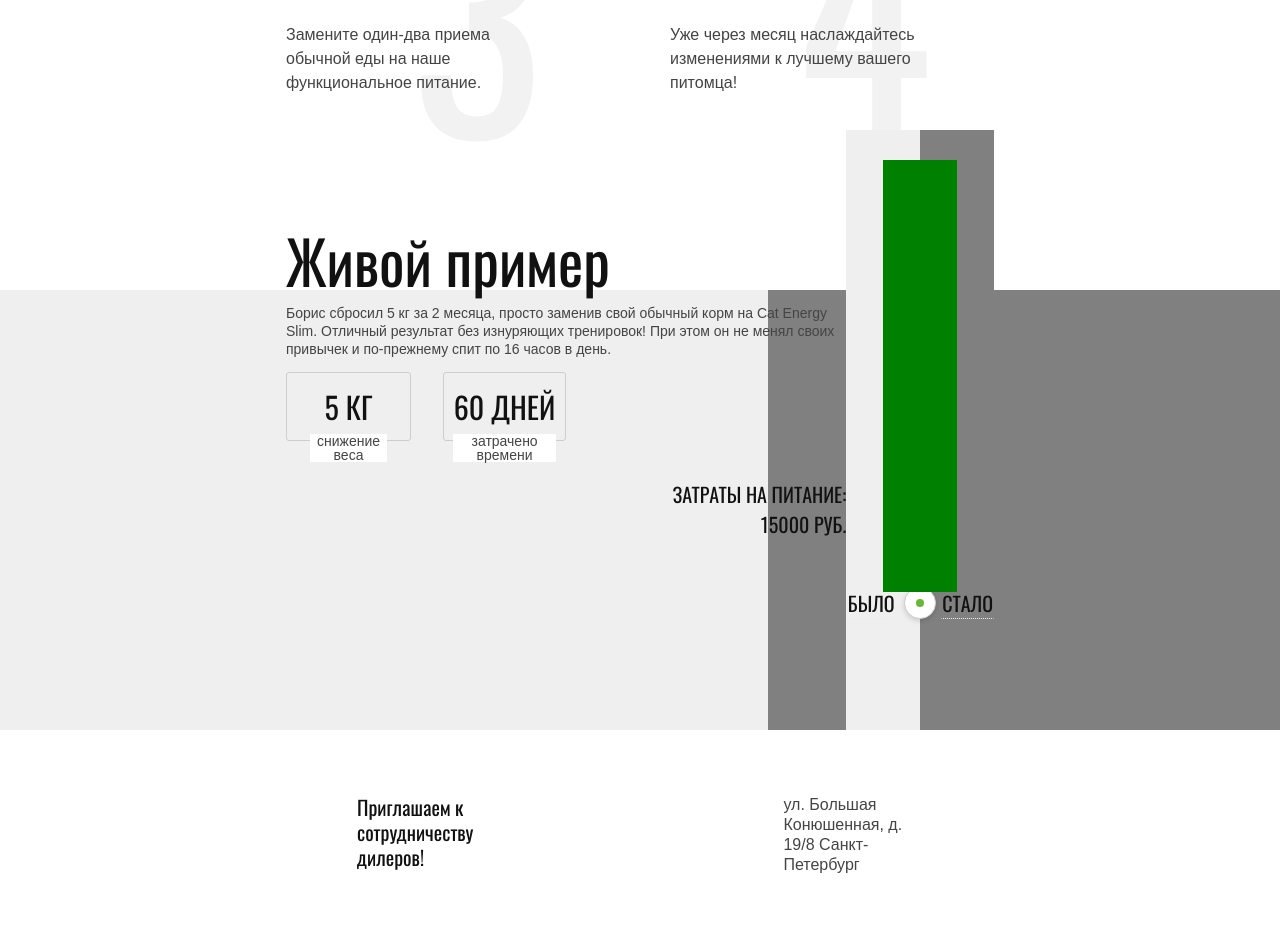
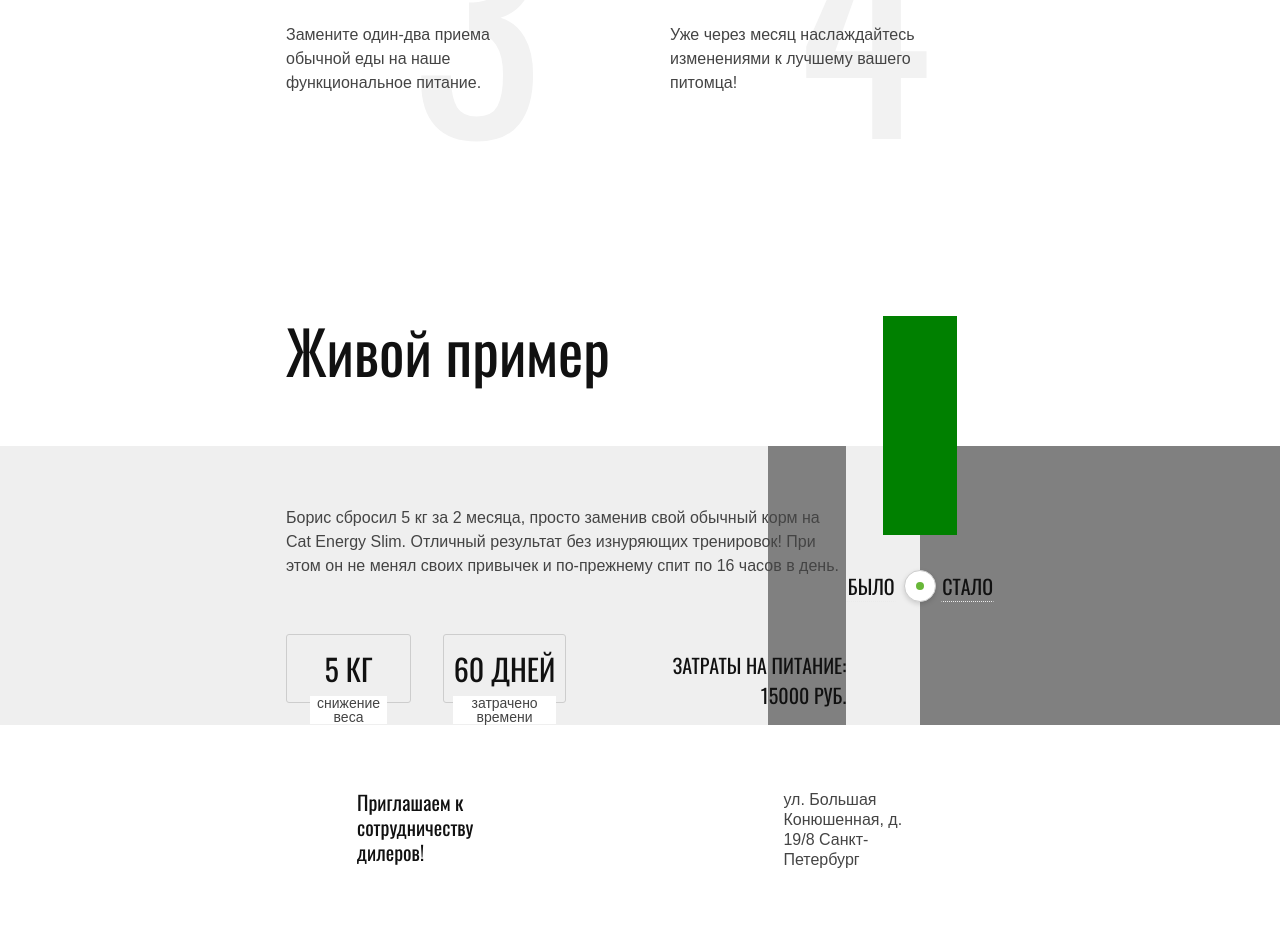
Before and after one commit to ivanovalizz/888913-cat-energy-18, a website: page source/index.html in a window 1280 px wide. Shown: the part 1780-2710 px from the top of the page. Drawn offline with nearby package versions, Linux system fonts and the light colour scheme; files that its build step writes are made by us from their sources.

Commit message:
Fix slider bugs

```diff
--- a/source/less/blocks/example.less
+++ b/source/less/blocks/example.less
@@ -27,13 +27,6 @@
   flex-grow: 1;
 }
 
-/*.example__container {
-  @media @desktop {
-    display: flex;
-    justify-content: space-between;
-  }
-}*/
-
 .example__column {
   @media @desktop {
     width: 570px;
@@ -46,6 +39,7 @@
 }
 
 .example__title-wrap {
+  padding: 90px 0 66px;
   position: relative;
   z-index: 30;
 }
@@ -55,7 +49,7 @@
   margin: 0;
 }
 
-/*.example__content {
+.example__content {
   @media @tablet {
     margin-top: 60px;
     font-size: 16px;
@@ -63,13 +57,13 @@
   }
 
   @media @desktop {
-    margin-top: 140px;
-    !*padding-right: 226px;*!
+    margin-top: 76px;
+    /*padding-right: 226px;*/
     width: 76%;
   }
-}*/
+}
 
-/*.example__wrapper {
+.example__wrapper {
   @media @tablet {
     display: flex;
     justify-content: space-between;
@@ -81,7 +75,7 @@
     display: block;
     margin-top: 0;
   }
-}*/
+}
 
 .example__list {
   .list-style();
--- a/source/less/blocks/slider.less
+++ b/source/less/blocks/slider.less
@@ -46,8 +46,7 @@
 
 .slider {
   width: 100%;
-  height: 600px;
-  margin-top: -160px;
+  height: 100%;
   padding: 30px 0 30px 0;
 
   background: linear-gradient(to right, #efefef 50%, gray 50%);
@@ -56,13 +55,14 @@
 .slider__image {
   background-color: green;
   width: 50%;
-  height: 80%;
-  margin: 0 auto;
+  height: 100%;
+  margin: -160px auto 0;
   position: relative;
   z-index: 40;
 }
 
 .slider__controls {
+  margin-top: 40px;
   position: relative;
   display: flex;
   flex-wrap: nowrap;
```
